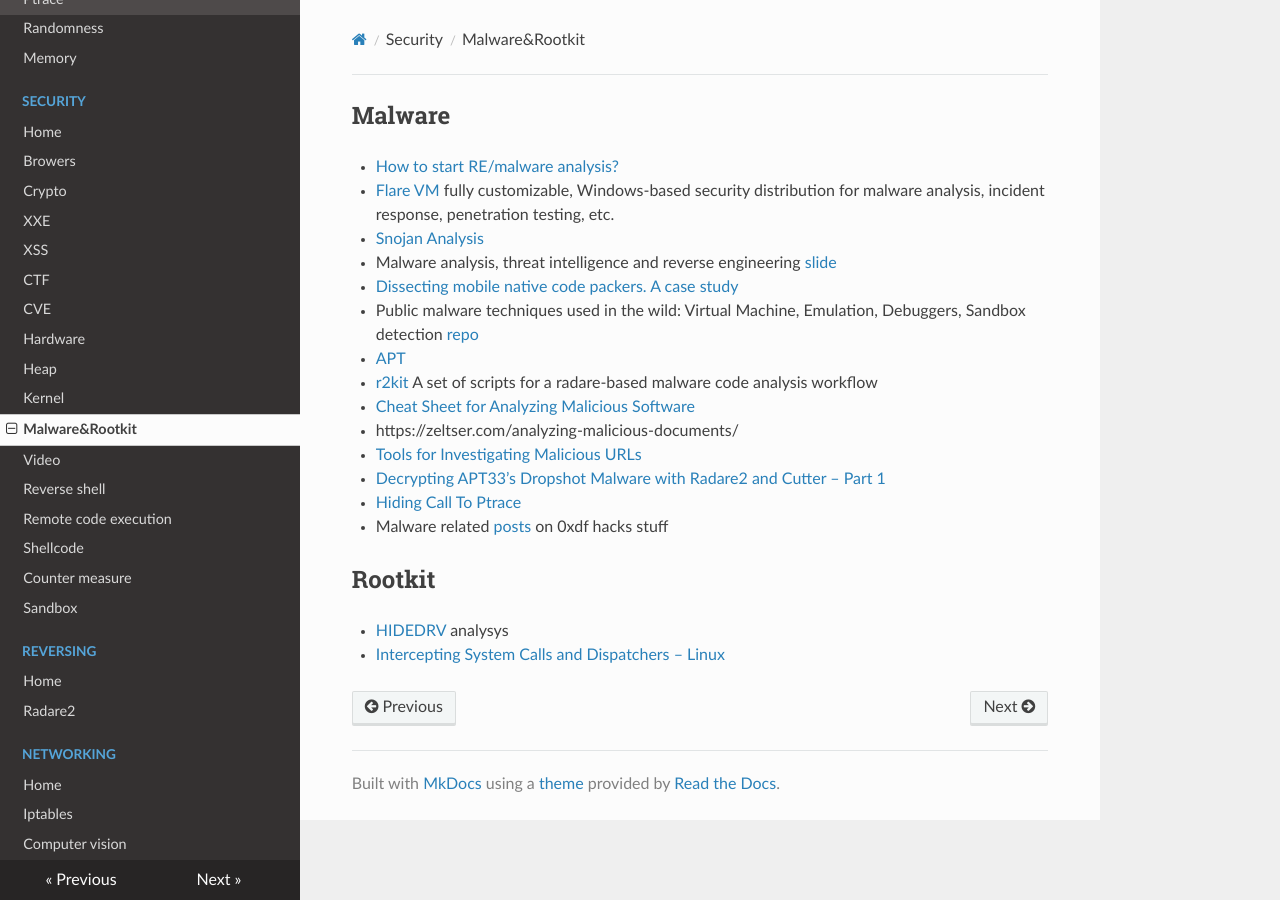
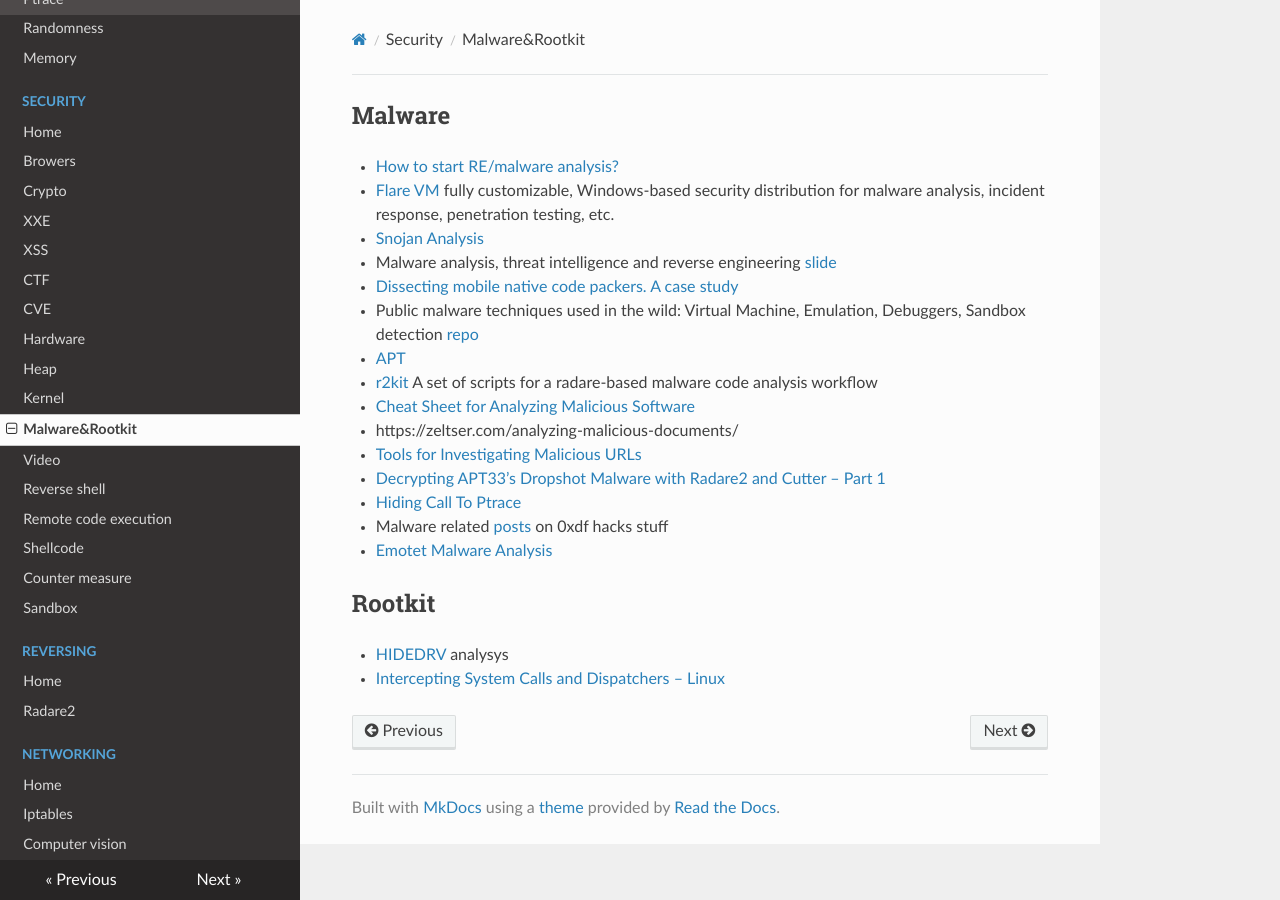
Before and after one commit to gipi/low-level, an MkDocs documentation site: the page built from docs/security/malware.md, in a window 1280 px wide. Built offline with MkDocs 1.6.1, drawn with Linux system fonts in a browser that asks for light colours; nearby versions of some CDN libraries; old or Windows-style settings are respelled for this version of MkDocs.

Commit message:
Update malware.md

```diff
--- a/docs/security/malware.md
+++ b/docs/security/malware.md
@@ -14,6 +14,7 @@
  - [Decrypting APT33’s Dropshot Malware with Radare2 and Cutter – Part 1](https://www.megabeets.net/decrypting-dropshot-with-radare2-and-cutter-part-1/)
  - [Hiding Call To Ptrace](https://github.com/yellowbyte/analysis-of-anti-analysis/blob/master/research/hiding_call_to_ptrace/hiding_call_to_ptrace.md)
  - Malware related [posts](https://0xdf.gitlab.io/tags.html#malware) on 0xdf hacks stuff
+ - [Emotet Malware Analysis](https://medium.com/@nishanmaharjan17/emotet-malware-analysis-33302911695b)
 
 ## Rootkit
  - [HIDEDRV](http://www.sekoia.fr/blog/wp-content/uploads/2016/10/Rootkit-analysis-Use-case-on-HIDEDRV-v1.6.pdf) analysys
```
